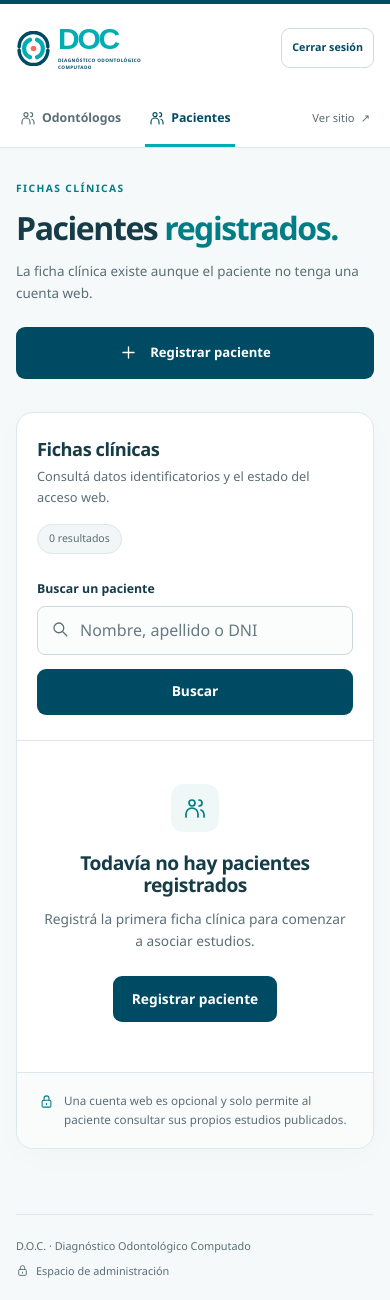
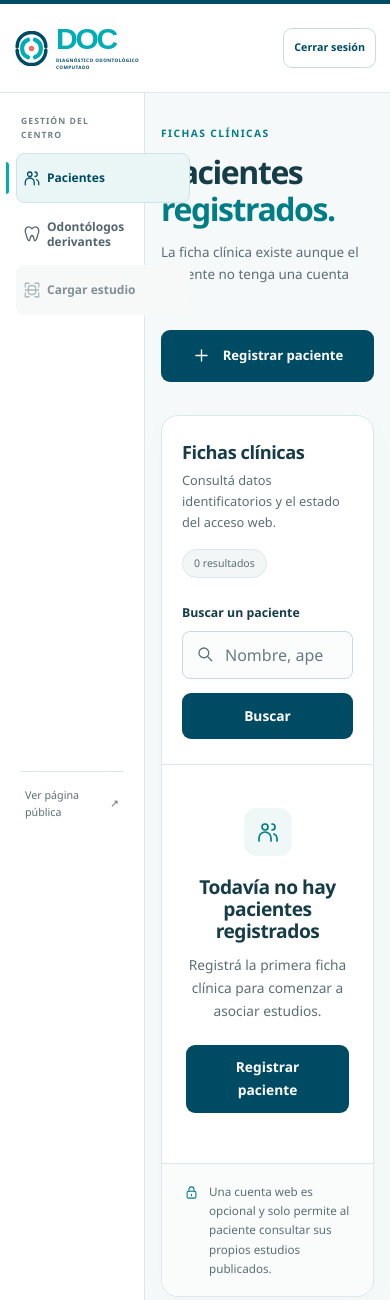
Before and after one commit to federixco/odonto, a Django app: page /pacientes/ in a window 390 px wide. Shown: the top 1300 px of the page. Before the commit the page ends 1278 px from the top, so only its background shows below. Run offline with Django 5.2, Linux system fonts and the light colour scheme; the visitor is signed in with stand-in values (Sample User, id 1); data comes from the database, SQL or seed files in the repository; data that the repository does not hold is empty.

Commit message:
fixeo del panel de administrador.
ahora es mas intuitivo de usar

```diff
--- a/static/core/css/admin.css
+++ b/static/core/css/admin.css
@@ -1,8 +1,9 @@
 /* D.O.C. · Administración del centro.
    Reutiliza colores, campos y botones de public.css; no modifica las vistas ni permisos. */
-.admin-page { background: #f6f9f9; min-height: 100vh; display: flex; flex-direction: column; }
+.admin-page { background: #f6f9f9; min-height: 100vh; }
 .admin-container { width: min(1200px, calc(100% - 80px)); margin-inline: auto; }
 .admin-header { background: white; border-top: 4px solid var(--navy); border-bottom: 1px solid var(--line); }
+.admin-header .admin-container { width: 100%; margin-inline: 0; padding-inline: 30px; }
 .admin-header-inner { display: flex; align-items: center; justify-content: space-between; min-height: 106px; gap: 24px; }
 .admin-brand-group, .admin-account, .admin-account-name { display: flex; align-items: center; gap: 22px; min-width: 0; }
 .admin-header-caption { border-left: 1px solid var(--line); padding-left: 24px; font-size: .71rem; color: var(--muted); line-height: 1.7; }
@@ -19,12 +20,28 @@
 .admin-page .button:hover { transform: none; }
 .admin-account .button { min-height: 40px; font-size: .75rem; padding: 9px 13px; gap: 8px; }
 .admin-account .button .icon { width: 16px; height: 16px; }
-.admin-nav { display: flex; gap: 28px; align-items: center; }
-.admin-nav > a { display: inline-flex; align-items: center; gap: 9px; padding: 16px 4px; color: var(--muted); font-size: .83rem; font-weight: 600; text-decoration: none; border-bottom: 3px solid transparent; }
-.admin-nav > a .icon { width: 18px; height: 18px; }
-.admin-nav > a[aria-current] { color: var(--navy); border-color: var(--turquoise); }
-.admin-nav > a:hover { color: var(--teal); }
-.admin-nav > a.admin-site-link { margin-left: auto; font-size: .78rem; font-weight: 500; }
+.admin-workspace { display: grid; grid-template-columns: 236px minmax(0, 1fr); min-height: calc(100vh - 111px); }
+.admin-sidebar { background: white; border-right: 1px solid var(--line); min-width: 0; }
+.admin-sidebar-inner { position: sticky; top: 0; min-height: calc(100vh - 111px); padding: 31px 18px 24px; display: flex; flex-direction: column; justify-content: space-between; gap: 36px; }
+.admin-sidebar-label { margin: 0 10px 14px; color: #718187; font-size: .59rem; font-weight: 700; letter-spacing: .12em; text-transform: uppercase; }
+.admin-sidebar-nav { display: grid; gap: 8px; }
+.admin-sidebar-link { position: relative; display: flex; align-items: center; gap: 13px; min-height: 64px; padding: 11px 13px; border: 1px solid transparent; border-radius: 10px; color: #53666d; text-decoration: none; transition: color .16s ease, background-color .16s ease, border-color .16s ease; }
+.admin-sidebar-link::before { content: ""; position: absolute; inset: 10px auto 10px -19px; width: 4px; border-radius: 0 4px 4px 0; background: transparent; }
+.admin-sidebar-link > .icon { width: 21px; height: 21px; flex: 0 0 21px; }
+.admin-sidebar-link > span { display: block; min-width: 0; }
+.admin-sidebar-link strong, .admin-sidebar-link small { display: block; }
+.admin-sidebar-link strong { color: inherit; font-size: .8rem; font-weight: 650; line-height: 1.25; }
+.admin-sidebar-link small { margin-top: 4px; color: #819096; font-size: .65rem; line-height: 1.3; }
+.admin-sidebar-link:hover { color: var(--teal); background: #f4fafa; border-color: #dceced; }
+.admin-sidebar-link[aria-current="page"] { color: var(--navy); background: #eaf6f5; border-color: #cde5e4; }
+.admin-sidebar-link[aria-current="page"]::before { background: var(--turquoise); }
+.admin-sidebar-link[aria-current="page"] small { color: #4f7279; }
+.admin-sidebar-link:focus-visible, .admin-site-link:focus-visible { outline: 3px solid #1aa6b855; outline-offset: 2px; }
+.admin-sidebar-link.is-disabled { color: #829095; background: #f7f9f9; cursor: not-allowed; }
+.admin-sidebar-link.is-disabled > .icon { opacity: .62; }
+.admin-sidebar .admin-site-link { display: flex; align-items: center; justify-content: space-between; gap: 10px; margin: 0 8px; padding: 15px 11px 4px; border-top: 1px solid var(--line); color: var(--muted); font-size: .73rem; font-weight: 550; text-decoration: none; }
+.admin-sidebar .admin-site-link:hover { color: var(--teal); }
+.admin-content { min-width: 0; min-height: calc(100vh - 111px); display: flex; flex-direction: column; }
 .admin-main { padding-block: 43px 65px; flex: 1; }
 .admin-page-heading { display: flex; align-items: center; justify-content: space-between; gap: 32px; margin-bottom: 33px; }
 .admin-page-heading > div { min-width: 0; }
@@ -151,6 +168,7 @@
 /* No se ocultan acciones ni datos en pantallas pequeñas. */
 @media (max-width: 1050px) {
     .admin-container { width: calc(100% - 48px); }
+    .admin-workspace { grid-template-columns: 214px minmax(0, 1fr); }
     .admin-header-caption { display: none; }
     .admin-page-heading { gap: 20px; }
     .directory-heading, .directory-search { padding-inline: 22px; }
@@ -162,6 +180,17 @@
     .admin-form-layout .form-grid { grid-template-columns: 1fr; }
 }
 @media (max-width: 760px) {
+    .admin-header .admin-container { padding-inline: 18px; }
+    .admin-workspace { grid-template-columns: 172px minmax(0, 1fr); }
+    .admin-sidebar-inner { min-height: calc(100vh - 93px); padding: 21px 10px 18px; gap: 24px; }
+    .admin-sidebar-label { margin: 0 7px 10px; font-size: .54rem; }
+    .admin-sidebar-nav { gap: 6px; }
+    .admin-sidebar-link { min-height: 50px; gap: 8px; padding: 9px 8px; border-radius: 8px; }
+    .admin-sidebar-link::before { inset: 8px auto 8px -11px; width: 3px; }
+    .admin-sidebar-link > .icon { width: 18px; height: 18px; flex-basis: 18px; }
+    .admin-sidebar-link small { display: none; }
+    .admin-sidebar-link strong { font-size: .72rem; line-height: 1.25; }
+    .admin-sidebar .admin-site-link { margin-inline: 4px; padding-inline: 5px; font-size: .67rem; }
     .admin-form .form-field input, .search-input input { font-size: 1rem; }
     .admin-account-name { display: none; }
     .admin-header-inner { min-height: 88px; }
@@ -196,6 +225,12 @@
 }
 @media (max-width: 420px) {
     .admin-container { width: calc(100% - 32px); }
+    .admin-header .admin-container { padding-inline: 14px; }
+    .admin-workspace { grid-template-columns: 145px minmax(0, 1fr); }
+    .admin-sidebar-inner { padding-inline: 7px; }
+    .admin-sidebar-label { margin-inline: 5px; }
+    .admin-sidebar-link { gap: 6px; padding-inline: 6px; }
+    .admin-sidebar-link strong { font-size: .67rem; }
     .admin-header-inner { gap: 12px; }
     .admin-header .brand { gap: 7px; }
     .admin-header .brand-mark { width: 35px; height: 35px; }
@@ -203,10 +238,10 @@
     .admin-header .brand-type > span { font-size: 4.7px; letter-spacing: .4px; }
     .admin-account .button { font-size: .67rem; padding-inline: 10px; gap: 6px; }
     .admin-account .button .icon { display: none; }
-    .admin-nav { gap: 20px; }
-    .admin-nav > a { font-size: .77rem; gap: 6px; }
-    .admin-nav > a.admin-site-link { font-size: .7rem; }
-    .admin-nav > a .icon { width: 16px; }
+    .admin-sidebar-inner { padding-inline: 16px; }
+    .admin-sidebar-link { min-width: 174px; }
+    .admin-sidebar-link strong { font-size: .75rem; }
+    .admin-sidebar-link small { font-size: .61rem; }
     .admin-page-heading h1 { font-size: 2rem; }
     .admin-page-heading > div > p:last-child { font-size: .84rem; }
     .admin-page-heading > .button { width: 100%; }
--- a/templates/core/admin_base.html
+++ b/templates/core/admin_base.html
@@ -9,7 +9,7 @@
     <title>{% block title %}Administración | D.O.C.{% endblock %}</title>
     <link rel="icon" href="{% static 'core/images/doc-isotipo.svg' %}" type="image/svg+xml">
     <link rel="stylesheet" href="{% static 'core/css/public.css' %}">
-    <link rel="stylesheet" href="{% static 'core/css/admin.css' %}">
+    <link rel="stylesheet" href="{% static 'core/css/admin.css' %}?v=admin-sidebar-vertical-2">
     <script src="{% static 'core/js/public.js' %}" defer></script>
 </head>
 <body class="admin-page">
@@ -28,20 +28,49 @@
                 </form>
             </div>
         </div>
-        <nav class="admin-container admin-nav" aria-label="Administración del centro">
-            <a href="{% url 'odontologo_lista' %}" {% if request.resolver_match.url_name|slice:':10' == 'odontologo' %}aria-current="page"{% endif %}>{% include 'core/includes/icon.html' with name='people' %} Odontólogos</a>
-            <a href="{% url 'paciente_lista' %}" {% if request.resolver_match.url_name|slice:':8' == 'paciente' %}aria-current="page"{% endif %}>{% include 'core/includes/icon.html' with name='people' %} Pacientes</a>
-            <a class="admin-site-link" href="{% url 'core:landing' %}">Ver sitio <span aria-hidden="true">↗</span></a>
-        </nav>
     </header>
-    <main id="contenido" class="admin-container admin-main" tabindex="-1">
+    {% url 'estudio_crear' as estudio_crear_url %}
+    <div class="admin-workspace">
+        <aside class="admin-sidebar" aria-label="Módulos de administración">
+            <div class="admin-sidebar-inner">
+                <div>
+                    <p class="admin-sidebar-label">Gestión del centro</p>
+                    <nav class="admin-sidebar-nav" aria-label="Administración del centro">
+                        <a class="admin-sidebar-link" href="{% url 'paciente_lista' %}" {% if request.resolver_match.url_name|slice:':8' == 'paciente' %}aria-current="page"{% endif %}>
+                            {% include 'core/includes/icon.html' with name='people' %}
+                            <span><strong>Pacientes</strong><small>Fichas clínicas</small></span>
+                        </a>
+                        <a class="admin-sidebar-link" href="{% url 'odontologo_lista' %}" {% if request.resolver_match.url_name|slice:':10' == 'odontologo' %}aria-current="page"{% endif %}>
+                            {% include 'core/includes/icon.html' with name='tooth' %}
+                            <span><strong>Odontólogos derivantes</strong><small>Cuentas profesionales</small></span>
+                        </a>
+                        {% if estudio_crear_url %}
+                        <a class="admin-sidebar-link" href="{{ estudio_crear_url }}" {% if request.resolver_match.url_name|slice:':7' == 'estudio' %}aria-current="page"{% endif %}>
+                            {% include 'core/includes/icon.html' with name='scan' %}
+                            <span><strong>Cargar estudio</strong><small>Archivos del paciente</small></span>
+                        </a>
+                        {% else %}
+                        <span class="admin-sidebar-link is-disabled" aria-disabled="true" title="Disponible al integrar el módulo de carga de estudios">
+                            {% include 'core/includes/icon.html' with name='scan' %}
+                            <span><strong>Cargar estudio</strong><small>Próximamente</small></span>
+                        </span>
+                        {% endif %}
+                    </nav>
+                </div>
+                <a class="admin-site-link" href="{% url 'core:landing' %}">Ver página pública <span aria-hidden="true">↗</span></a>
+            </div>
+        </aside>
+        <div class="admin-content">
+            <main id="contenido" class="admin-container admin-main" tabindex="-1">
         {% if messages %}
         <div class="admin-messages" aria-label="Mensajes del sistema" aria-live="polite">
             {% for message in messages %}<p class="notice {{ message.tags }}">{{ message }}</p>{% endfor %}
         </div>
         {% endif %}
         {% block content %}{% endblock %}
-    </main>
-    <footer class="admin-container admin-footer"><span>D.O.C. · Diagnóstico Odontológico Computado</span><span>{% include 'core/includes/icon.html' with name='lock' %} Espacio de administración</span></footer>
+            </main>
+            <footer class="admin-container admin-footer"><span>D.O.C. · Diagnóstico Odontológico Computado</span><span>{% include 'core/includes/icon.html' with name='lock' %} Espacio de administración</span></footer>
+        </div>
+    </div>
 </body>
 </html>
```
Also changed, not shown: apps/usuarios/tests/test_panel_presentacion.py (+11 -0 lines), 1 other file.
